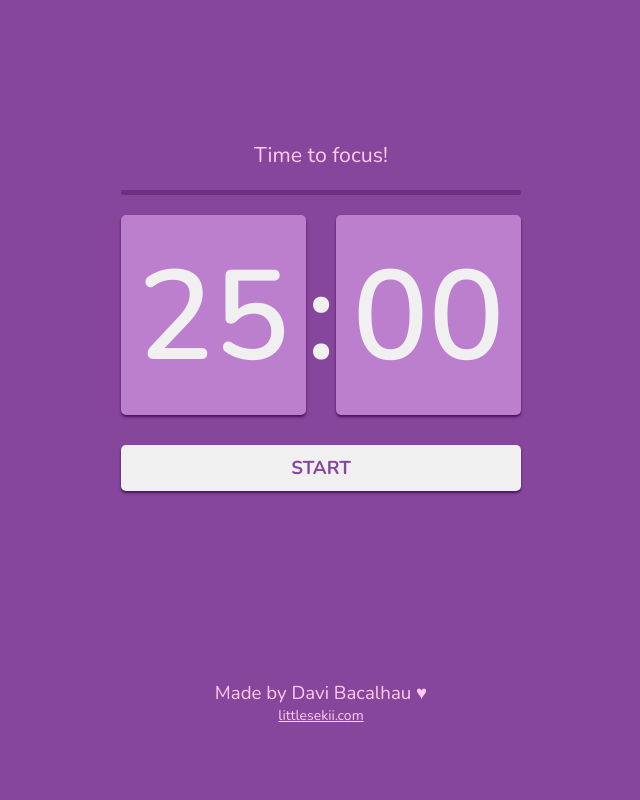
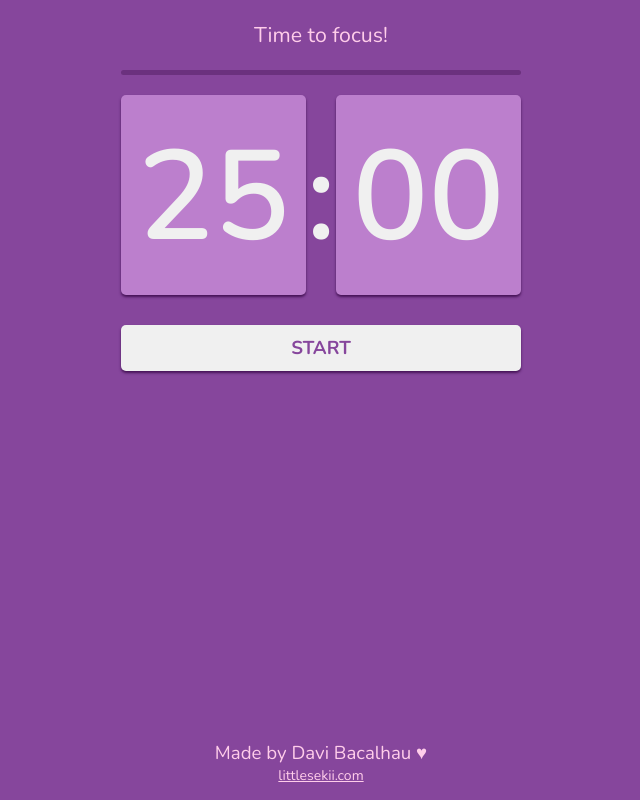
Before and after one commit to bacalhzu/vue-pomodoro, a Vue app: page / in a window 1280 px wide. Shown: the whole page, without its empty margins (319-959 px from the left). Built offline with nearby package versions, Linux system fonts and the light colour scheme.

Commit message:
improved interface, added skip button and a cute footer ♥

```diff
--- a/src/App.vue
+++ b/src/App.vue
@@ -30,8 +30,6 @@ import Timer from './components/Timer.vue';
     .timer {
         z-index: 1;
         background-color: var(--primary);
-
-        margin-top: 120px;
         padding-top: 20px;
         padding-bottom: 20px;
     }
@@ -39,15 +37,15 @@ import Timer from './components/Timer.vue';
         z-index: 0;
         /* background-color: aliceblue; */
         width: 100%;
-        height: 120px;
+        height: 60px;
 
         position: absolute;
 
-        top: calc(100vh - 120px);
+        top: calc(100vh - 60px);
 
         display: flex;
         flex-direction: column;
-        justify-content: flex;
+        justify-content: flex-start;
         align-items: center;
     }
 
```
